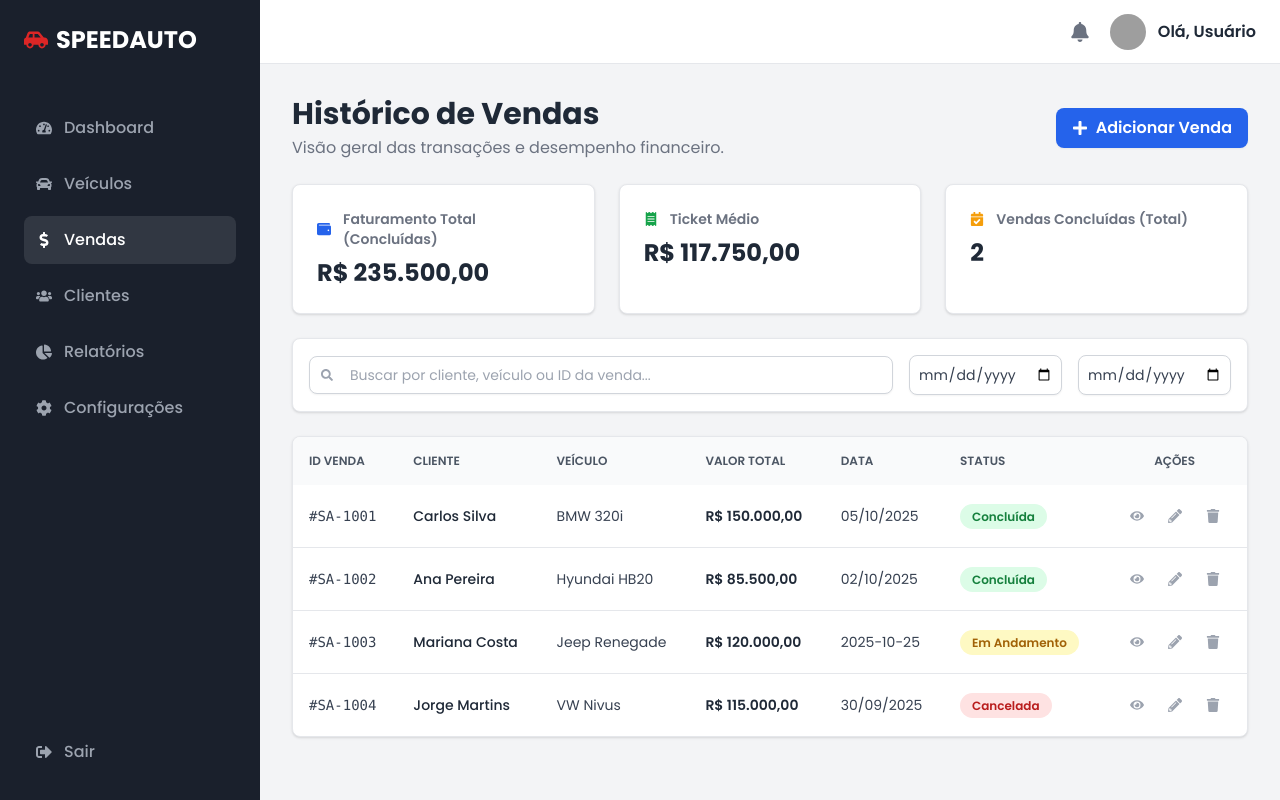
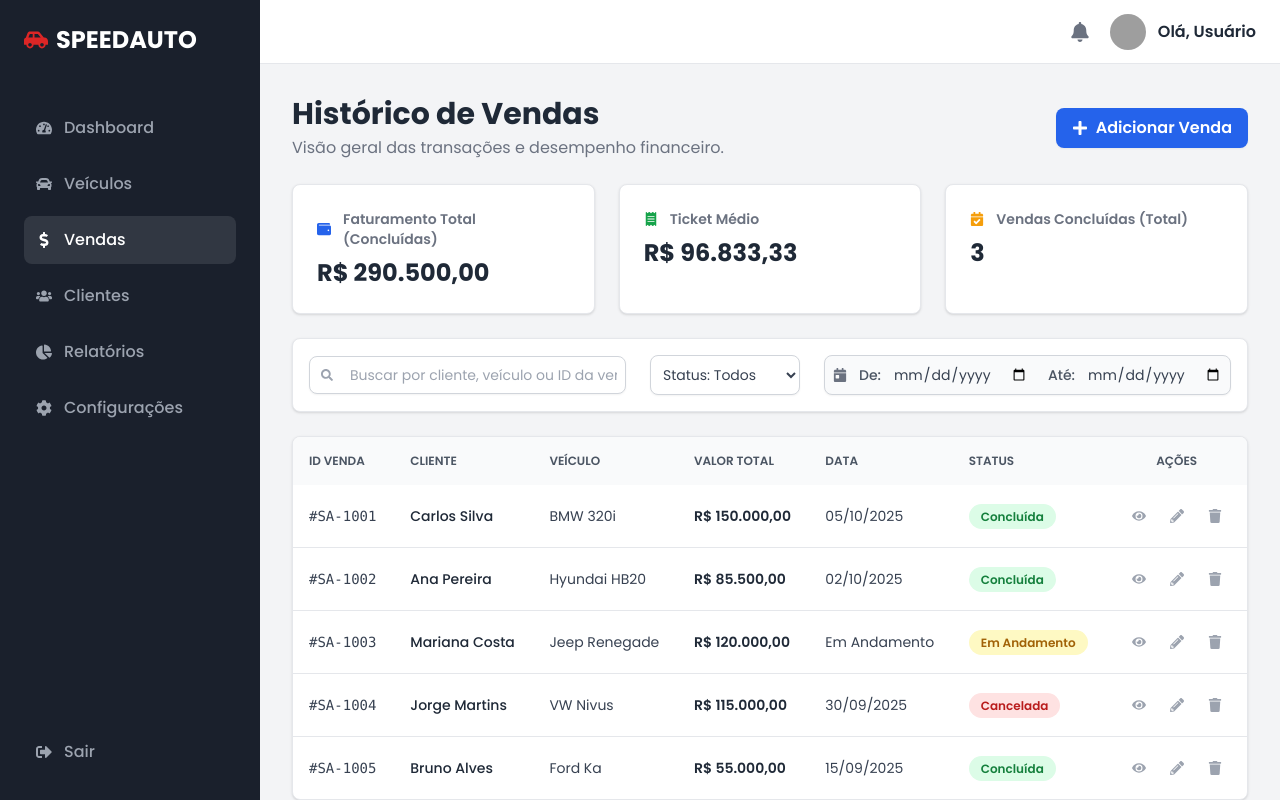
Before and after one commit to lukinhasc-dev/speedauto, a React (Vite) app in the folder front-end/: page /vendas in a window 1280 px wide. Built offline with nearby package versions, Linux system fonts and the light colour scheme; grey boxes are pictures that could not be loaded.

Commit message:
Implementação pesquisa e Filtragem(Veiculos e Vendas)

```diff
--- a/front-end/src/pages/Veiculos.tsx
+++ b/front-end/src/pages/Veiculos.tsx
@@ -155,6 +155,7 @@ export default function Veiculos() {
                         <FaSearch className="absolute left-3 top-1/2 -translate-y-1/2 text-gray-400 text-xs" />
                     </div>
 
+                    {/* FILTRO DE STATUS */}
                     <select
                         className="border border-gray-300 rounded-lg p-2 text-sm bg-white shadow-sm text-gray-700 focus:ring-1 focus:ring-speedauto-primary focus:border-speedauto-primary"
                         value={filterStatus}
--- a/front-end/src/pages/Vendas.tsx
+++ b/front-end/src/pages/Vendas.tsx
@@ -1,5 +1,5 @@
-import React, { useState, type FormEvent } from 'react';
-import { FaPlus, FaEye, FaPencilAlt, FaTrash, FaTimes, FaWallet, FaReceipt, FaCalendarCheck, FaSearch, FaInfoCircle, FaDollarSign } from 'react-icons/fa';
+import React, { useState, type FormEvent, useMemo } from 'react';
+import { FaPlus, FaEye, FaPencilAlt, FaTrash, FaTimes, FaWallet, FaReceipt, FaCalendarCheck, FaSearch, FaInfoCircle, FaCalendarDay, FaDollarSign } from 'react-icons/fa';
 
 interface Sale {
     id: number;
@@ -12,18 +12,75 @@ interface Sale {
 }
 
 const MOCK_SALES: Sale[] = [
-  { id: 1001, cliente: 'Carlos Silva', veiculo: 'BMW 320i', valor: 150000.00, data: '05/10/2025', status: 'Concluída', observacoes: 'Financiamento aprovado Bradesco.' },
-  { id: 1002, cliente: 'Ana Pereira', veiculo: 'Hyundai HB20', valor: 85500.00, data: '02/10/2025', status: 'Concluída', observacoes: 'Pagamento à vista via PIX.' },
-  { id: 1003, cliente: 'Mariana Costa', veiculo: 'Jeep Renegade', valor: 120000.00, data: '2025-10-25', status: 'Em Andamento', observacoes: 'Aguardando aprovação de crédito.' },
-  { id: 1004, cliente: 'Jorge Martins', veiculo: 'VW Nivus', valor: 115000.00, data: '30/09/2025', status: 'Cancelada', observacoes: 'Cliente desistiu por não aprovar o crédito.' },
+    { id: 1001, cliente: 'Carlos Silva', veiculo: 'BMW 320i', valor: 150000.00, data: '2025-10-05', status: 'Concluída', observacoes: 'Financiamento aprovado Bradesco.' },
+    { id: 1002, cliente: 'Ana Pereira', veiculo: 'Hyundai HB20', valor: 85500.00, data: '2025-10-02', status: 'Concluída', observacoes: 'Pagamento à vista via PIX.' },
+    { id: 1003, cliente: 'Mariana Costa', veiculo: 'Jeep Renegade', valor: 120000.00, data: 'N/A', status: 'Em Andamento', observacoes: 'Aguardando aprovação de crédito.' },
+    { id: 1004, cliente: 'Jorge Martins', veiculo: 'VW Nivus', valor: 115000.00, data: '2025-09-30', status: 'Cancelada', observacoes: 'Cliente desistiu por não aprovar o crédito.' },
+    { id: 1005, cliente: 'Bruno Alves', veiculo: 'Ford Ka', valor: 55000.00, data: '2025-09-15', status: 'Concluída', observacoes: 'Primeiro carro.' },
 ];
 
 type ModalMode = 'closed' | 'add' | 'edit' | 'delete' | 'view';
+
+interface DetailItemProps {
+    label: string;
+    value: string | number | React.ReactNode;
+    highlight?: boolean;
+    fullWidth?: boolean;
+}
+
+const DetailItem: React.FC<DetailItemProps> = ({ label, value, highlight = false, fullWidth = false }) => (
+    <div className={`grid gap-1 ${fullWidth ? 'grid-cols-1' : 'grid-cols-2'}`}>
+        <p className="text-sm font-medium text-gray-500">{label}</p>
+        <div className={`text-base ${highlight ? 'font-bold text-speedauto-primary' : 'text-gray-800'}`}>
+            {value}
+        </div>
+    </div>
+);
+
 
 export default function Vendas() {
     const [sales, setSales] = useState<Sale[]>(MOCK_SALES);
     const [modalMode, setModalMode] = useState<ModalMode>('closed');
     const [selectedSale, setSelectedSale] = useState<Sale | null>(null);
+
+    const [searchTerm, setSearchTerm] = useState('');
+    const [filterStatus, setFilterStatus] = useState<'Todos' | Sale['status']>('Todos');
+    const [dataInicio, setDataInicio] = useState<string>('');
+    const [dataFim, setDataFim] = useState<string>('');
+
+    const filteredSales = useMemo(() => {
+        let currentSales = sales;
+        const lowerCaseSearch = searchTerm.toLowerCase();
+
+        if (filterStatus !== 'Todos') {
+            currentSales = currentSales.filter(s => s.status === filterStatus);
+        }
+
+        if (dataInicio && dataFim) {
+            const start = new Date(dataInicio);
+            const end = new Date(dataFim);
+            end.setHours(23, 59, 59, 999);
+
+            currentSales = currentSales.filter(s => {
+                if (s.data === 'N/A') return false;
+
+                const saleDate = new Date(s.data);
+
+                return saleDate >= start && saleDate <= end;
+            });
+        }
+
+        if (searchTerm) {
+            currentSales = currentSales.filter(s =>
+                s.cliente.toLowerCase().includes(lowerCaseSearch) ||
+                s.veiculo.toLowerCase().includes(lowerCaseSearch) ||
+                s.id.toString().includes(lowerCaseSearch)
+            );
+        }
+
+        return currentSales;
+    }, [sales, searchTerm, filterStatus, dataInicio, dataFim]);
+
 
     const openModal = (mode: ModalMode, sale: Sale | null = null) => {
         setModalMode(mode);
@@ -43,7 +100,7 @@ export default function Vendas() {
             ...selectedSale,
             id: modalMode === 'add' ? Date.now() : selectedSale!.id,
             valor: parseFloat(saleData.valor),
-        data: saleData.data,
+            data: saleData.data || 'N/A',
             cliente: saleData.cliente,
             veiculo: saleData.veiculo,
             status: saleData.status as Sale['status'],
@@ -69,6 +126,15 @@ export default function Vendas() {
     const totalRevenue = sales.filter(s => s.status === 'Concluída').reduce((acc, sale) => acc + sale.valor, 0);
     const completedSales = sales.filter(s => s.status === 'Concluída').length;
     const averageTicket = completedSales > 0 ? totalRevenue / completedSales : 0;
+
+    const formatDisplayDate = (dateString: string) => {
+        if (dateString === 'N/A') return 'Em Andamento';
+        if (dateString.match(/^\d{4}-\d{2}-\d{2}$/)) {
+            const [year, month, day] = dateString.split('-');
+            return `${day}/${month}/${year}`;
+        }
+        return dateString;
+    }
 
     const renderStatusBadge = (status: Sale['status']) => {
         const styles = {
@@ -129,17 +195,59 @@ export default function Vendas() {
                 />
             </div>
 
-      <div className="bg-white p-4 rounded-lg shadow border border-gray-200 mb-6 flex items-center gap-4">
+            <div className="bg-white p-4 rounded-lg shadow border border-gray-200 mb-6 flex items-center gap-6">
                 <div className="relative flex-grow">
                     <input
                         type="text"
                         placeholder="Buscar por cliente, veículo ou ID da venda..."
-            className="border border-gray-300 rounded-lg p-2 text-sm w-full bg-white shadow-sm pl-10"
+                        className="border border-gray-300 rounded-lg p-2 text-sm w-full bg-white shadow-sm pl-10 focus:ring-1 focus:ring-speedauto-primary focus:border-speedauto-primary"
+                        value={searchTerm}
+                        onChange={(e) => setSearchTerm(e.target.value)}
                     />
                     <FaSearch className="absolute left-3 top-1/2 -translate-y-1/2 text-gray-400 text-xs" />
                 </div>
-        <input type="date" className="border border-gray-300 rounded-lg p-2 text-sm bg-white shadow-sm text-gray-700" />
-        <input type="date" className="border border-gray-300 rounded-lg p-2 text-sm bg-white shadow-sm text-gray-700" />
+
+                <select
+                    className="border border-gray-300 rounded-lg p-2 text-sm bg-white shadow-sm text-gray-700 focus:ring-1 focus:ring-speedauto-primary focus:border-speedauto-primary min-w-[150px]"
+                    value={filterStatus}
+                    onChange={(e) => setFilterStatus(e.target.value as 'Todos' | Sale['status'])}
+                >
+                    <option value="Todos">Status: Todos</option>
+                    <option value="Concluída">Concluída</option>
+                    <option value="Em Andamento">Em Andamento</option>
+                    <option value="Cancelada">Cancelada</option>
+                </select>
+
+                <div className="flex items-center gap-3 border border-gray-300 rounded-lg p-2 bg-gray-50 shadow-sm text-sm">
+                    <FaCalendarDay className="text-gray-500" size={14} />
+                    <span className="text-gray-600 font-medium">De:</span>
+                    <input
+                        type="date"
+                        className="bg-gray-50 text-gray-700 focus:outline-none focus:ring-0 cursor-pointer"
+                        value={dataInicio}
+                        onChange={(e) => setDataInicio(e.target.value)}
+                        title="Data de Início"
+                    />
+
+                    <span className="text-gray-600 font-medium ml-2">Até:</span>
+                    <input
+                        type="date"
+                        className="bg-gray-50 text-gray-700 focus:outline-none focus:ring-0 cursor-pointer"
+                        value={dataFim}
+                        onChange={(e) => setDataFim(e.target.value)}
+                        title="Data Final"
+                    />
+                </div>
+
+                {(dataInicio || dataFim) && (
+                    <button
+                        onClick={() => { setDataInicio(''); setDataFim(''); }}
+                        className="text-xs text-speedauto-red hover:text-red-700 transition-colors"
+                        title="Limpar Datas"
+                    >
+                        <FaTimes size={14} />
+                    </button>
+                )}
             </div>
 
             <div className="bg-white rounded-lg shadow border border-gray-200 overflow-hidden">
@@ -156,14 +264,14 @@ export default function Vendas() {
                         </tr>
                     </thead>
                     <tbody className="divide-y divide-gray-200">
-            {sales.length > 0 ? (
-              sales.map(sale => (
+                        {filteredSales.length > 0 ? (
+                            filteredSales.map(sale => (
                                 <tr key={sale.id} className="hover:bg-gray-50 transition-colors">
                                     <td className="p-4 text-sm text-gray-700 font-mono">#SA-{sale.id}</td>
                                     <td className="p-4 text-sm text-gray-800 font-medium">{sale.cliente}</td>
                                     <td className="p-4 text-sm text-gray-700">{sale.veiculo}</td>
                                     <td className="p-4 text-sm text-gray-800 font-semibold">{formatCurrency(sale.valor)}</td>
-                  <td className="p-4 text-sm text-gray-700">{sale.data}</td>
+                                    <td className="p-4 text-sm text-gray-700">{formatDisplayDate(sale.data)}</td>
                                     <td className="p-4 text-sm">{renderStatusBadge(sale.status)}</td>
 
                                     <td className="p-4 text-sm">
@@ -180,13 +288,13 @@ export default function Vendas() {
                                 <td colSpan={7}>
                                     <div className="text-center p-12">
                                         <FaDollarSign className="mx-auto text-5xl text-gray-300" />
-                    <h3 className="mt-4 text-lg font-semibold text-gray-700">Nenhuma venda registrada</h3>
-                    <p className="mt-1 text-sm text-gray-500">Registre suas primeiras vendas para ver o desempenho financeiro.</p>
+                                        <h3 className="mt-4 text-lg font-semibold text-gray-700">Nenhuma venda encontrada</h3>
+                                        <p className="mt-1 text-sm text-gray-500">Ajuste os filtros ou o intervalo de datas para encontrar vendas.</p>
                                         <button
-                      onClick={() => openModal('add')}
-                      className="mt-6 bg-speedauto-primary text-white font-semibold py-2 px-4 rounded-lg flex items-center gap-2 mx-auto hover:bg-speedauto-primary-hover transition-all"
+                                            onClick={() => { setSearchTerm(''); setFilterStatus('Todos'); setDataInicio(''); setDataFim(''); }}
+                                            className="mt-6 bg-gray-200 text-gray-700 font-semibold py-2 px-4 rounded-lg flex items-center gap-2 mx-auto hover:bg-gray-300 transition-all"
                                         >
-                      <FaPlus /> Registrar Nova Venda
+                                            Limpar Filtros
                                         </button>
                                     </div>
                                 </td>
@@ -241,7 +349,7 @@ export default function Vendas() {
 
                                         <div className="form-group">
                                             <label htmlFor="data" className="block text-sm font-semibold mb-1 text-gray-700">Data de Conclusão</label>
-                            <input type="date" name="data" defaultValue={selectedSale?.data}
+                                            <input type="date" name="data" defaultValue={selectedSale?.data === 'N/A' ? '' : selectedSale?.data}
                                                 className="w-full border border-gray-300 rounded-lg p-2 text-sm transition-all focus:outline-none focus:border-speedauto-primary focus:ring-2 focus:ring-speedauto-primary/50"
                                             />
                                         </div>
@@ -297,7 +405,7 @@ export default function Vendas() {
                             <DetailItem label="Veículo" value={selectedSale.veiculo} />
                             <DetailItem label="Valor Total" value={formatCurrency(selectedSale.valor)} highlight={true} />
                             <DetailItem label="Status Atual" value={renderStatusBadge(selectedSale.status)} />
-                <DetailItem label="Data da Transação" value={selectedSale.data === 'N/A' ? 'Em aberto' : selectedSale.data} />
+                            <DetailItem label="Data da Transação" value={formatDisplayDate(selectedSale.data)} />
                             <DetailItem label="Observações" value={selectedSale.observacoes || 'Nenhuma observação registrada.'} fullWidth={true} />
                         </div>
 
@@ -340,19 +448,3 @@ export default function Vendas() {
         </>
     );
 }
-
-interface DetailItemProps {
-    label: string;
-    value: string | React.ReactNode;
-    highlight?: boolean;
-    fullWidth?: boolean;
-}
-
-const DetailItem: React.FC<DetailItemProps> = ({ label, value, highlight = false, fullWidth = false }) => (
-    <div className={`grid gap-1 ${fullWidth ? 'grid-cols-1' : 'grid-cols-2'}`}>
-        <p className="text-sm font-medium text-gray-500">{label}</p>
-        <div className={`text-base ${highlight ? 'font-bold text-speedauto-primary' : 'text-gray-800'}`}>
-            {value}
-        </div>
-    </div>
-);
```
Lines whose indentation alone changed are shown as unchanged.
